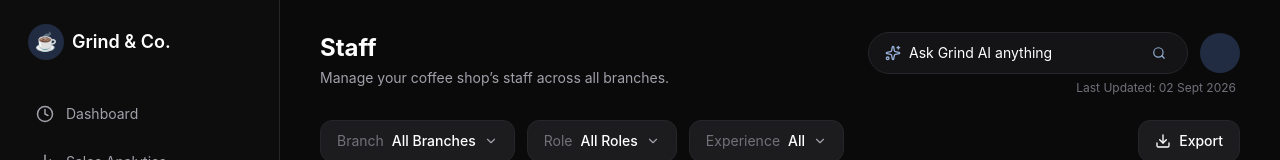
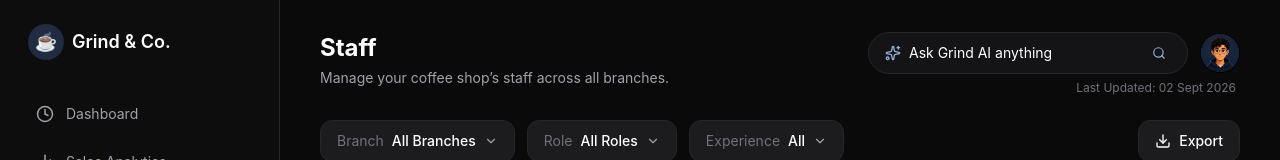
Before and after one commit to AsfarButt/CRM_Dashboard01, a Next.js app: page /staff in a window 1280 px wide. Shown: the top 160 px of the page. Built offline with nearby package versions, Linux system fonts and the light colour scheme.

Commit message:
adding profile pic for user layout

```diff
--- a/app/analytics/analytics.tsx
+++ b/app/analytics/analytics.tsx
@@ -155,9 +155,15 @@ function Header({ userName, generatedAt }: { userName: string; generatedAt: stri
             </button>
           </div>
           <div
-            className="h-10 w-10 shrink-0 overflow-hidden rounded-full"
-            style={{ backgroundColor: COLORS.accentSoft }}
+          className="h-10 w-10 shrink-0 overflow-hidden rounded-full border border-black"
+          style={{ backgroundColor: COLORS.accentSoft }}
+        >
+          <img
+            src="/profile.png"
+            alt="Profile"
+            className="h-full w-full object-cover scale-110"
           />
+        </div>
         </div>
 
         {updated && (
--- a/app/home/home.tsx
+++ b/app/home/home.tsx
@@ -94,9 +94,15 @@ function Header({ userName, lastUpdated }: { userName: string; lastUpdated?: str
             </button>
           </div>
           <div
-            className="h-10 w-10 shrink-0 overflow-hidden rounded-full"
-            style={{ backgroundColor: COLORS.accentSoft }}
+          className="h-10 w-10 shrink-0 overflow-hidden rounded-full border border-black"
+          style={{ backgroundColor: COLORS.accentSoft }}
+        >
+          <img
+            src="/profile.png"
+            alt="Profile"
+            className="h-full w-full object-cover scale-110"
           />
+        </div>
         </div>
 
         {lastUpdated && (
--- a/app/staff/staff.tsx
+++ b/app/staff/staff.tsx
@@ -205,9 +205,15 @@ function Header({ userName, lastUpdated }: { userName: string; lastUpdated?: str
             </button>
           </div>
           <div
-            className="h-10 w-10 shrink-0 overflow-hidden rounded-full"
-            style={{ backgroundColor: COLORS.accentSoft }}
+          className="h-10 w-10 shrink-0 overflow-hidden rounded-full border border-black"
+          style={{ backgroundColor: COLORS.accentSoft }}
+        >
+          <img
+            src="/profile.png"
+            alt="Profile"
+            className="h-full w-full object-cover scale-110"
           />
+        </div>
         </div>
 
         {lastUpdated && (
```
Also changed, not shown: public/profile.png (added).
